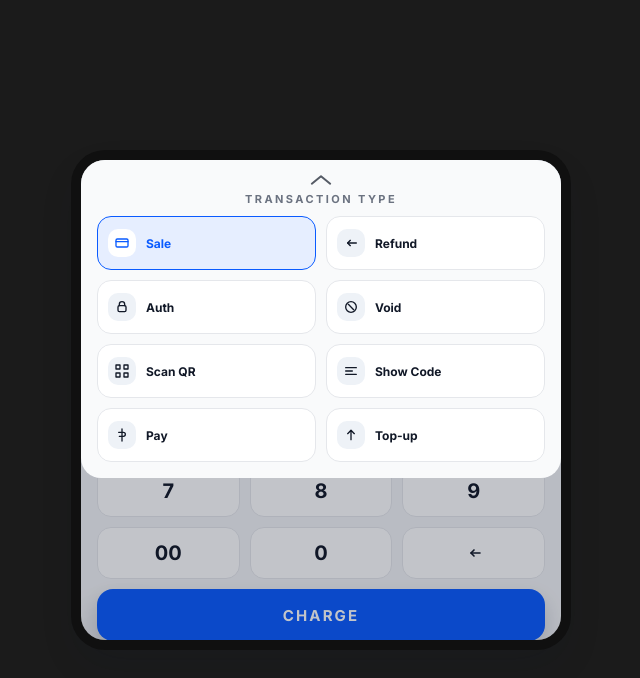
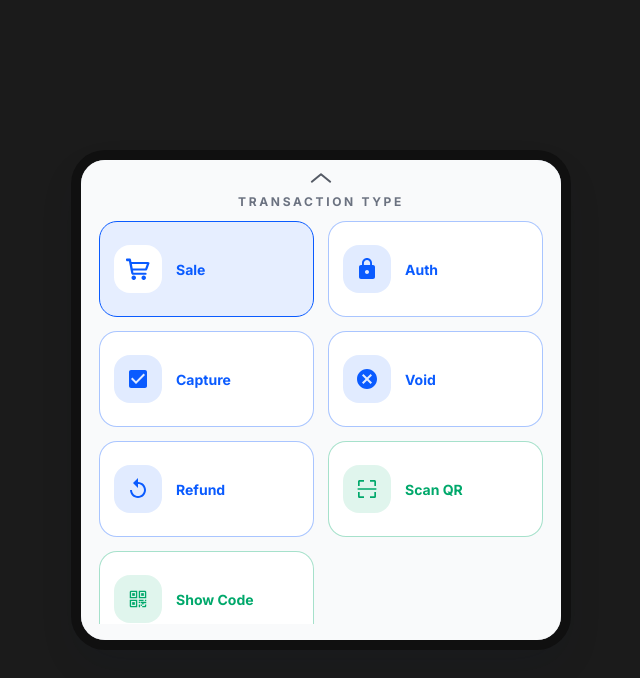
Before and after one commit to xtfllbl/OPC, a plain HTML site: page opc_mini.html in a window 1280 px wide. Both pictures are taken after a click on the button 640 px from the left and 204 px from the top of the page. Shown: the whole page, without its empty margins (319-959 px from the left). Drawn offline with Linux system fonts and the light colour scheme.

Commit message:
modified:   opc_mini.html

```diff
--- a/opc_mini.html
+++ b/opc_mini.html
@@ -19,8 +19,12 @@
             --shadow-sm: 0 8px 18px rgba(15, 23, 42, 0.08);
             --radius-lg: 20px;
             --radius-md: 14px;
-            --accent: var(--primary);
-            --accent-soft: #E6EEFF;
+            --card-accent: #0A5BFF;
+            --card-soft: #E6EEFF;
+            --qr-accent: #00A86B;
+            --qr-soft: #E7FAF1;
+            --accent: var(--card-accent);
+            --accent-soft: var(--card-soft);
         }
 
         * {
@@ -80,8 +84,8 @@
         }
 
         .mini-frame.mode-qr {
-            --accent: var(--success);
-            --accent-soft: #E7FAF1;
+            --accent: var(--qr-accent);
+            --accent-soft: var(--qr-soft);
         }
 
         .mini-frame.mode-qr::before {
@@ -314,20 +318,25 @@
 
         .type-panel {
             position: absolute;
-            top: 0;
-            left: 0;
-            right: 0;
+            inset: 0;
             background: #F9FAFB;
-            border-radius: 0 0 20px 20px;
-            padding: 10px 16px 16px;
+            border-radius: 0;
+            padding: 8px 16px 16px;
             transform: translateY(-100%);
             transition: transform 0.25s ease;
-            max-height: 72%;
-            overflow-y: auto;
+            display: flex;
+            flex-direction: column;
         }
 
         .type-overlay.open .type-panel {
             transform: translateY(0);
+        }
+
+        .type-header {
+            display: flex;
+            flex-direction: column;
+            align-items: center;
+            gap: 4px;
         }
 
         .panel-handle {
@@ -353,34 +362,59 @@
         }
 
         .panel-title {
-            font-size: 11px;
+            font-size: 12px;
             font-weight: 700;
             text-transform: uppercase;
             letter-spacing: 0.22em;
             color: var(--text-muted);
-            margin-bottom: 10px;
             text-align: center;
+        }
+
+        .type-list {
+            flex: 1;
+            min-height: 0;
+            overflow-y: auto;
+            padding: 12px 2px 16px;
+            -webkit-overflow-scrolling: touch;
         }
 
         .type-grid {
             display: grid;
             grid-template-columns: repeat(2, 1fr);
-            gap: 10px;
+            gap: 14px;
         }
 
         .type-option {
             border: 1px solid #E5E7EB;
-            border-radius: 14px;
+            border-radius: 18px;
             background: #FFFFFF;
-            padding: 10px;
+            padding: 16px 14px;
             display: flex;
             align-items: center;
-            gap: 10px;
+            gap: 14px;
             cursor: pointer;
             transition: border 0.15s ease, background 0.15s ease, color 0.15s ease;
             touch-action: manipulation;
-            min-height: 54px;
+            min-height: 96px;
             color: var(--text-dark);
+        }
+
+        .type-option[data-mode="card"] {
+            border-color: rgba(10, 91, 255, 0.35);
+            color: var(--card-accent);
+        }
+
+        .type-option[data-mode="qr"] {
+            border-color: rgba(0, 168, 107, 0.35);
+            color: var(--qr-accent);
+        }
+
+        .type-option[data-mode="card"] .type-icon {
+            background: rgba(10, 91, 255, 0.12);
+        }
+
+        .type-option[data-mode="qr"] .type-icon {
+            background: rgba(0, 168, 107, 0.12);
         }
 
         .type-option:active {
@@ -394,9 +428,9 @@
         }
 
         .type-icon {
-            width: 28px;
-            height: 28px;
-            border-radius: 10px;
+            width: 48px;
+            height: 48px;
+            border-radius: 16px;
             background: #EEF2F7;
             display: grid;
             place-items: center;
@@ -408,17 +442,14 @@
         }
 
         .type-icon svg {
-            width: 16px;
-            height: 16px;
-            stroke: currentColor;
-            stroke-width: 2;
-            fill: none;
-            stroke-linecap: round;
-            stroke-linejoin: round;
+            width: 24px;
+            height: 24px;
+            fill: currentColor;
+            stroke: none;
         }
 
         .type-text {
-            font-size: 12px;
+            font-size: 14px;
             font-weight: 700;
             color: currentColor;
         }
@@ -497,88 +528,85 @@
 
         <div class="type-overlay" id="type-overlay" onclick="closeTypePanel(event)">
             <div class="type-panel" onclick="event.stopPropagation()">
+                <div class="type-header">
                     <button class="panel-handle" type="button" onclick="closeTypePanel(event)" aria-label="Close transaction types">
                         <svg viewBox="0 0 24 12">
                             <path d="M2 2l10 8 10-8"></path>
                         </svg>
                     </button>
                     <div class="panel-title">Transaction Type</div>
+                </div>
+                <div class="type-list">
                     <div class="type-grid">
                         <button class="type-option selected" type="button" data-type="Sale" data-mode="card">
                             <span class="type-icon">
-                            <svg viewBox="0 0 24 24">
-                                <rect x="3" y="6" width="18" height="12" rx="2"></rect>
-                                <path d="M3 10h18"></path>
+                                <svg viewBox="0 0 1028 1024" aria-hidden="true">
+                                    <path d="M332.8 790.528q19.456 0 36.864 7.168t30.208 19.968 20.48 30.208 7.68 36.864-7.68 36.864-20.48 30.208-30.208 20.48-36.864 7.68q-20.48 0-37.888-7.68t-30.208-20.48-20.48-30.208-7.68-36.864 7.68-36.864 20.48-30.208 30.208-19.968 37.888-7.168zM758.784 792.576q19.456 0 37.376 7.168t30.72 19.968 20.48 30.208 7.68 36.864-7.68 36.864-20.48 30.208-30.72 20.48-37.376 7.68-36.864-7.68-30.208-20.48-20.48-30.208-7.68-36.864 7.68-36.864 20.48-30.208 30.208-19.968 36.864-7.168zM930.816 210.944q28.672 0 44.544 7.68t22.528 18.944 6.144 24.064-3.584 22.016-13.312 37.888-22.016 62.976-23.552 68.096-18.944 53.248q-13.312 40.96-33.28 56.832t-49.664 15.872l-35.84 0-65.536 0-86.016 0-96.256 0-253.952 0 14.336 92.16 517.12 0q49.152 0 49.152 41.984 0 20.48-9.728 35.84t-38.4 14.336l-49.152 0-94.208 0-118.784 0-119.808 0-99.328 0-55.296 0q-20.48 0-34.304-9.216t-23.04-24.064-14.848-32.256-8.704-32.768q-1.024-6.144-5.632-29.696t-11.264-58.88-14.848-78.848-16.384-87.552q-19.456-103.424-44.032-230.4l-76.8 0q-15.36 0-25.6-7.68t-16.896-18.432-9.216-23.04-2.56-22.528q0-20.48 13.824-33.792t37.376-12.288l103.424 0q20.48 0 32.768 6.144t19.456 15.36 10.24 18.944 5.12 16.896q2.048 8.192 4.096 23.04t4.096 30.208q3.072 18.432 6.144 38.912l700.416 0zM892.928 302.08l-641.024-2.048 35.84 185.344 535.552 1.024z"></path>
                                 </svg>
                             </span>
                             <span class="type-text">Sale</span>
                         </button>
+                        <button class="type-option" type="button" data-type="Auth" data-mode="card">
+                            <span class="type-icon">
+                                <svg viewBox="0 0 24 24" aria-hidden="true">
+                                    <path d="M18 8h-1V6c0-2.76-2.24-5-5-5S7 3.24 7 6v2H6c-1.1 0-2 .9-2 2v10c0 1.1.9 2 2 2h12c1.1 0 2-.9 2-2V10c0-1.1-.9-2-2-2zm-6 9c-1.1 0-2-.9-2-2s.9-2 2-2 2 .9 2 2-.9 2-2 2zm3.1-9H8.9V6c0-1.71 1.39-3.1 3.1-3.1 1.71 0 3.1 1.39 3.1 3.1v2z"></path>
+                                </svg>
+                            </span>
+                            <span class="type-text">Auth</span>
+                        </button>
+                        <button class="type-option" type="button" data-type="Capture" data-mode="card">
+                            <span class="type-icon">
+                                <svg viewBox="0 0 24 24" aria-hidden="true">
+                                    <path d="M19 3H5c-1.1 0-2 .9-2 2v14c0 1.1.9 2 2 2h14c1.1 0 2-.9 2-2V5c0-1.1-.9-2-2-2zm-9 14l-5-5 1.41-1.41L10 14.17l7.59-7.59L19 8l-9 9z"></path>
+                                </svg>
+                            </span>
+                            <span class="type-text">Capture</span>
+                        </button>
+                        <button class="type-option" type="button" data-type="Void" data-mode="card">
+                            <span class="type-icon">
+                                <svg viewBox="0 0 24 24" aria-hidden="true">
+                                    <path d="M12 2C6.47 2 2 6.47 2 12s4.47 10 10 10 10-4.47 10-10S17.53 2 12 2zm5 13.59L15.59 17 12 13.41 8.41 17 7 15.59 10.59 12 7 8.41 8.41 7 12 10.59 15.59 7 17 8.41 13.41 12 17 15.59z"></path>
+                                </svg>
+                            </span>
+                            <span class="type-text">Void</span>
+                        </button>
                         <button class="type-option" type="button" data-type="Refund" data-mode="card">
                             <span class="type-icon">
-                            <svg viewBox="0 0 24 24">
-                                <path d="M20 12H7"></path>
-                                <path d="M11 8l-4 4 4 4"></path>
+                                <svg viewBox="0 0 24 24" aria-hidden="true">
+                                    <path d="M12 5V1L7 6l5 5V7c3.31 0 6 2.69 6 6s-2.69 6-6 6-6-2.69-6-6H4c0 4.42 3.58 8 8 8s8-3.58 8-8-3.58-8-8-8z"></path>
                                 </svg>
                             </span>
                             <span class="type-text">Refund</span>
                         </button>
-                    <button class="type-option" type="button" data-type="Auth" data-mode="card">
-                        <span class="type-icon">
-                            <svg viewBox="0 0 24 24">
-                                <rect x="6" y="10" width="12" height="9" rx="2"></rect>
-                                <path d="M8 10V8a4 4 0 0 1 8 0v2"></path>
-                            </svg>
-                        </span>
-                        <span class="type-text">Auth</span>
-                    </button>
-                    <button class="type-option" type="button" data-type="Void" data-mode="card">
-                        <span class="type-icon">
-                            <svg viewBox="0 0 24 24">
-                                <circle cx="12" cy="12" r="8"></circle>
-                                <path d="M8 8l8 8"></path>
-                            </svg>
-                        </span>
-                        <span class="type-text">Void</span>
-                    </button>
                         <button class="type-option" type="button" data-type="Scan QR" data-mode="qr">
                             <span class="type-icon">
-                            <svg viewBox="0 0 24 24">
-                                <rect x="3" y="3" width="6" height="6"></rect>
-                                <rect x="15" y="3" width="6" height="6"></rect>
-                                <rect x="3" y="15" width="6" height="6"></rect>
-                                <path d="M15 15h6v6h-6z"></path>
+                                <svg viewBox="0 0 1024 1024" aria-hidden="true">
+                                    <path d="M136 384h56c4.4 0 8-3.6 8-8V200h176c4.4 0 8-3.6 8-8v-56c0-4.4-3.6-8-8-8H196c-37.6 0-68 30.4-68 68v180c0 4.4 3.6 8 8 8zM648 200h176v176c0 4.4 3.6 8 8 8h56c4.4 0 8-3.6 8-8V196c0-37.6-30.4-68-68-68H648c-4.4 0-8 3.6-8 8v56c0 4.4 3.6 8 8 8zM376 824H200V648c0-4.4-3.6-8-8-8h-56c-4.4 0-8 3.6-8 8v180c0 37.6 30.4 68 68 68h180c4.4 0 8-3.6 8-8v-56c0-4.4-3.6-8-8-8zM888 640h-56c-4.4 0-8 3.6-8 8v176H648c-4.4 0-8 3.6-8 8v56c0 4.4 3.6 8 8 8h180c37.6 0 68-30.4 68-68V648c0-4.4-3.6-8-8-8zM904 476H120c-4.4 0-8 3.6-8 8v56c0 4.4 3.6 8 8 8h784c4.4 0 8-3.6 8-8v-56c0-4.4-3.6-8-8-8z"></path>
                                 </svg>
                             </span>
                             <span class="type-text">Scan QR</span>
                         </button>
                         <button class="type-option" type="button" data-type="Show Code" data-mode="qr">
                             <span class="type-icon">
-                            <svg viewBox="0 0 24 24">
-                                <path d="M4 7h16"></path>
-                                <path d="M4 12h10"></path>
-                                <path d="M4 17h16"></path>
+                                <svg viewBox="0 0 1024 1024" aria-hidden="true">
+                                    <path d="M262.4 262.4l115.2 0 0 115.2-115.2 0 0-115.2Z"></path>
+                                    <path d="M262.4 646.4l115.2 0 0 115.2-115.2 0 0-115.2Z"></path>
+                                    <path d="M646.4 262.4l115.2 0 0 115.2-115.2 0 0-115.2Z"></path>
+                                    <path d="M806.4 806.4l-115.2 0 0 57.6 115.2 0c32 0 57.6-25.6 57.6-57.6l0-57.6-57.6 0L806.4 806.4z"></path>
+                                    <path d="M160 217.6l0 262.4 320 0 0-320L217.6 160C185.6 160 160 185.6 160 217.6zM422.4 422.4 217.6 422.4 217.6 217.6l204.8 0L422.4 422.4z"></path>
+                                    <path d="M160 806.4c0 32 25.6 57.6 57.6 57.6l262.4 0 0-320-320 0L160 806.4zM217.6 601.6l204.8 0 0 204.8L217.6 806.4 217.6 601.6z"></path>
+                                    <path d="M544 544l204.8 0 0 57.6-204.8 0 0-57.6Z"></path>
+                                    <path d="M691.2 627.2 627.2 627.2 627.2 691.2 691.2 691.2 691.2 748.8 748.8 748.8 748.8 691.2 864 691.2 864 627.2 748.8 627.2Z"></path>
+                                    <path d="M544 748.8l57.6 0 0 115.2-57.6 0 0-115.2Z"></path>
+                                    <path d="M627.2 748.8l57.6 0 0 57.6-57.6 0 0-57.6Z"></path>
+                                    <path d="M544 627.2l57.6 0 0 57.6-57.6 0 0-57.6Z"></path>
+                                    <path d="M806.4 544l57.6 0 0 57.6-57.6 0 0-57.6Z"></path>
+                                    <path d="M806.4 160 544 160l0 320 320 0L864 217.6C864 185.6 838.4 160 806.4 160zM806.4 422.4 601.6 422.4 601.6 217.6l204.8 0L806.4 422.4z"></path>
                                 </svg>
                             </span>
                             <span class="type-text">Show Code</span>
                         </button>
-                    <button class="type-option" type="button" data-type="Pay" data-mode="qr">
-                        <span class="type-icon">
-                            <svg viewBox="0 0 24 24">
-                                <path d="M12 3v18"></path>
-                                <path d="M7 8h7a3 3 0 0 1 0 6H8"></path>
-                            </svg>
-                        </span>
-                        <span class="type-text">Pay</span>
-                    </button>
-                    <button class="type-option" type="button" data-type="Top-up" data-mode="qr">
-                        <span class="type-icon">
-                            <svg viewBox="0 0 24 24">
-                                <path d="M12 5v14"></path>
-                                <path d="M7 10l5-5 5 5"></path>
-                            </svg>
-                        </span>
-                        <span class="type-text">Top-up</span>
-                    </button>
+                    </div>
                 </div>
             </div>
         </div>
@@ -595,16 +623,15 @@
         const typeOptions = Array.from(document.querySelectorAll('.type-option'));
         const frame = document.getElementById('mini-frame');
         const actionButton = document.getElementById('action-btn');
-        const actionsRequireAmount = ['Sale', 'Refund', 'Auth', 'Void', 'Scan QR', 'Show Code', 'Pay', 'Top-up'];
+        const actionsRequireAmount = ['Sale', 'Auth', 'Capture', 'Void', 'Refund', 'Scan QR', 'Show Code'];
         const actionLabels = {
             Sale: 'Charge',
+            Auth: 'Authorize',
+            Capture: 'Capture',
+            Void: 'Void',
             Refund: 'Refund',
-            Auth: 'Authorize',
-            Void: 'Void',
             'Scan QR': 'Scan',
-            'Show Code': 'Show Code',
-            Pay: 'Pay',
-            'Top-up': 'Top-up'
+            'Show Code': 'Show Code'
         };
 
         function formatMoney(cents) {
```
Lines whose indentation alone changed are shown as unchanged.
